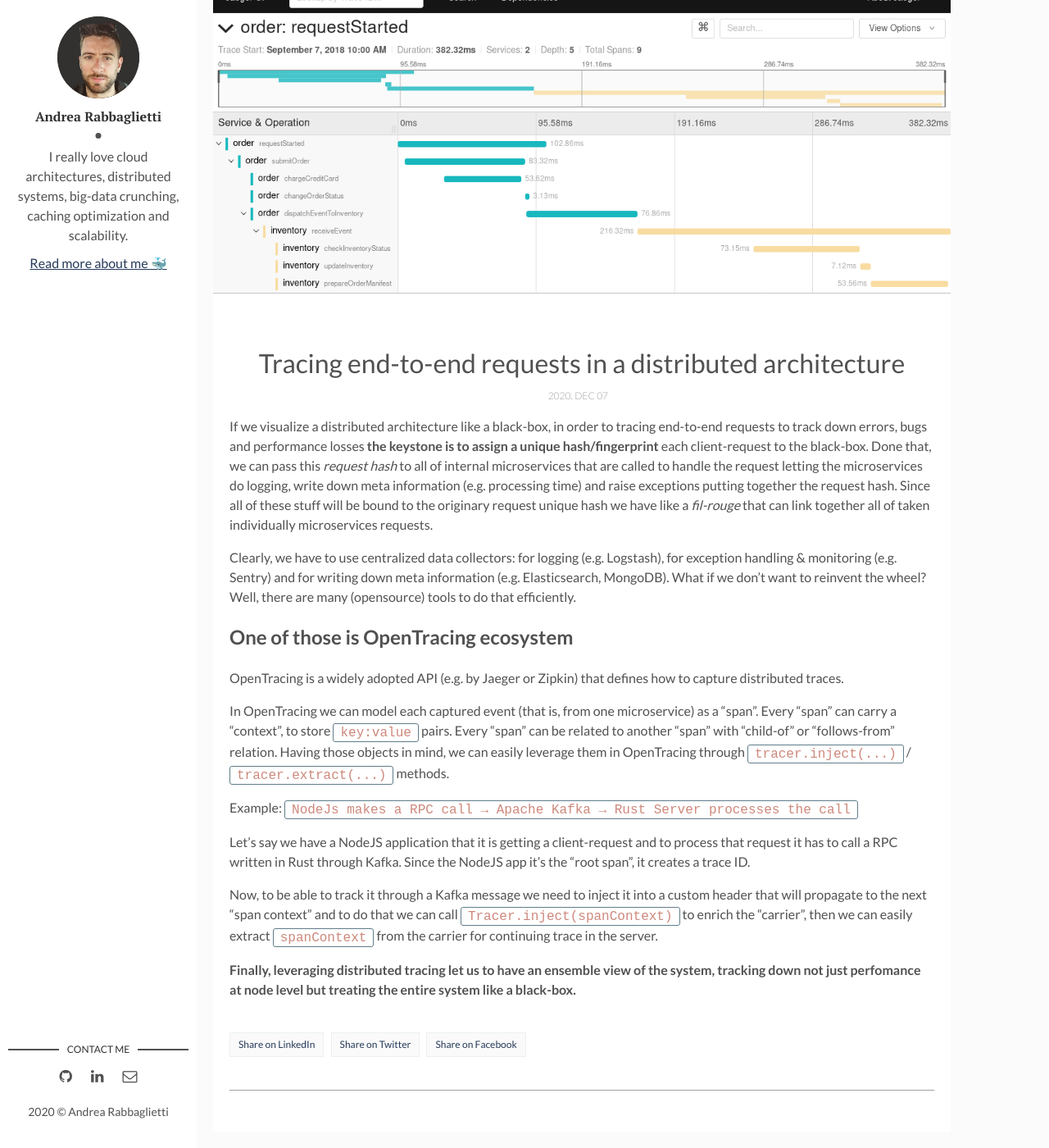
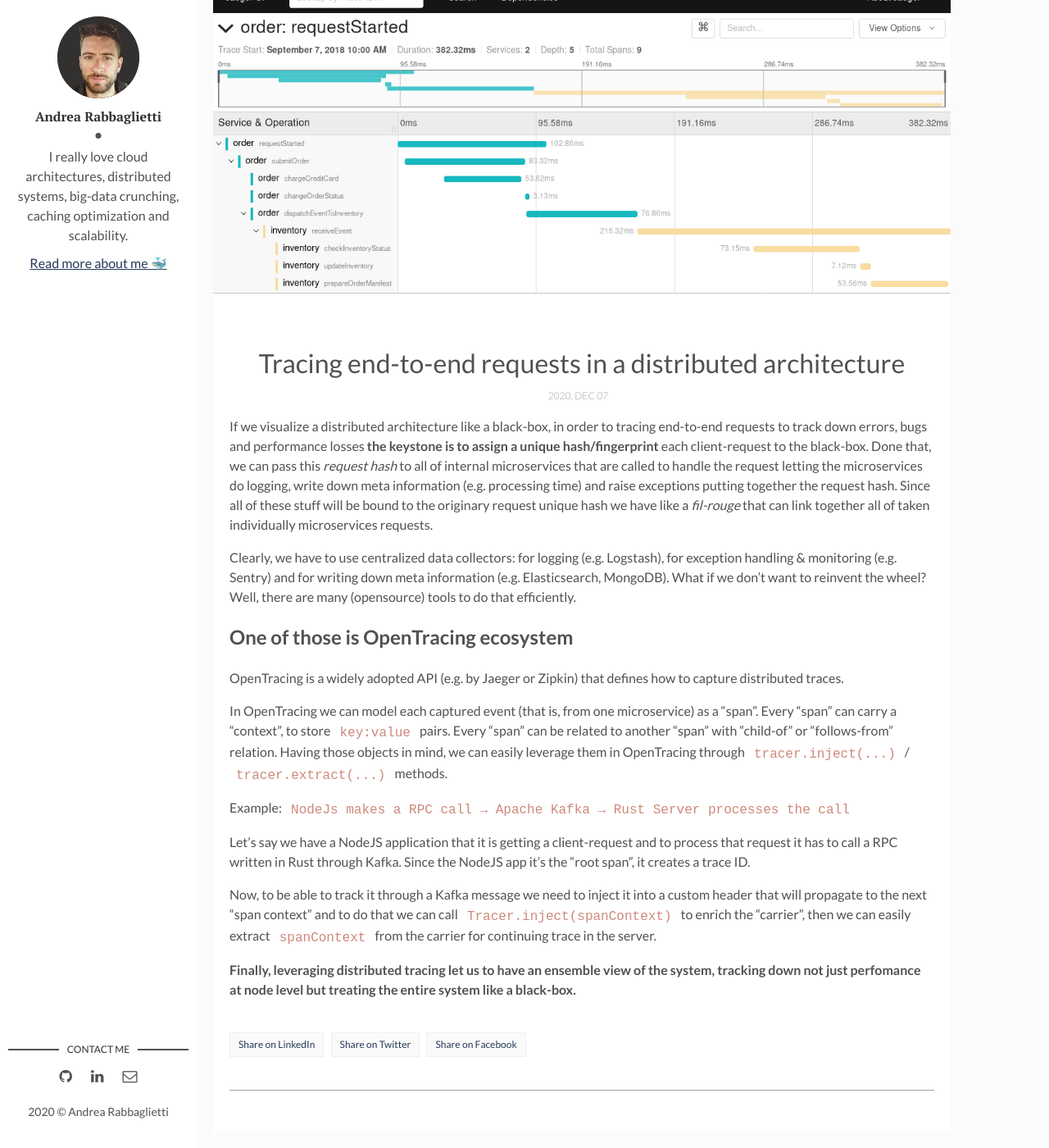
Before and after one commit to rabbagliettiandrea/rabbagliettiandrea.github.io, a Jekyll site: the page built from _posts/2020-12-07-tracing-end-to-end-requests-in-distributed-architecture.md, in a window 1280 px wide and 1400 px high, scrolled down 40 px. Shown: the whole window at 82% size. Built offline with Jekyll 4.4.1, drawn with Linux system fonts in a browser that asks for light colours.

Commit message:
fix config

```diff
--- a/assets/css/main.css
+++ b/assets/css/main.css
@@ -447,7 +447,6 @@ template {
 .highlighter-rouge {
     color: #ce887b;
     font-weight: 400;
-    border: 1px solid #607D8B;
     -webkit-border-radius: 3px;
     border-radius: 3px;
     padding: 0.1rem 0.5rem;
```
